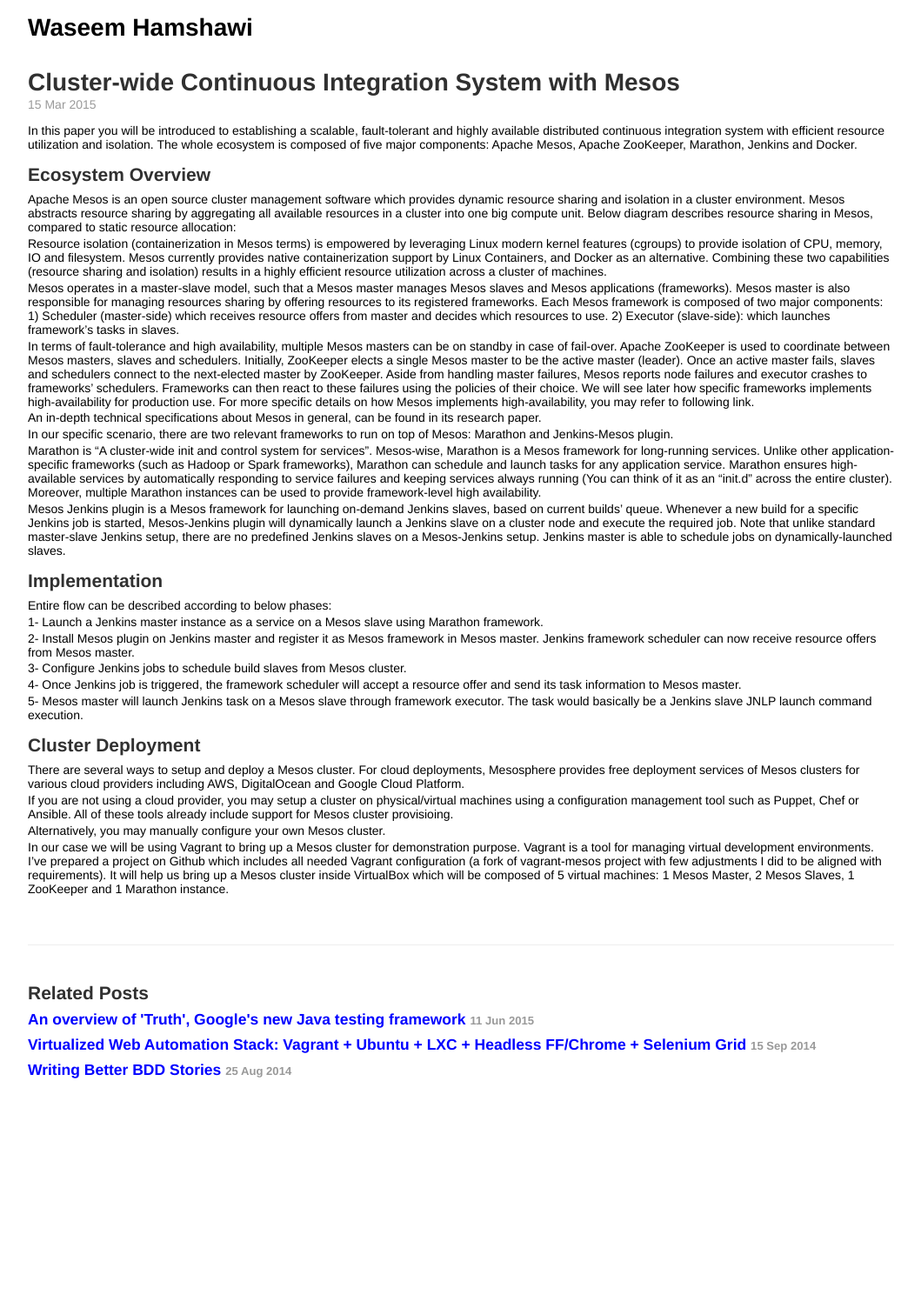
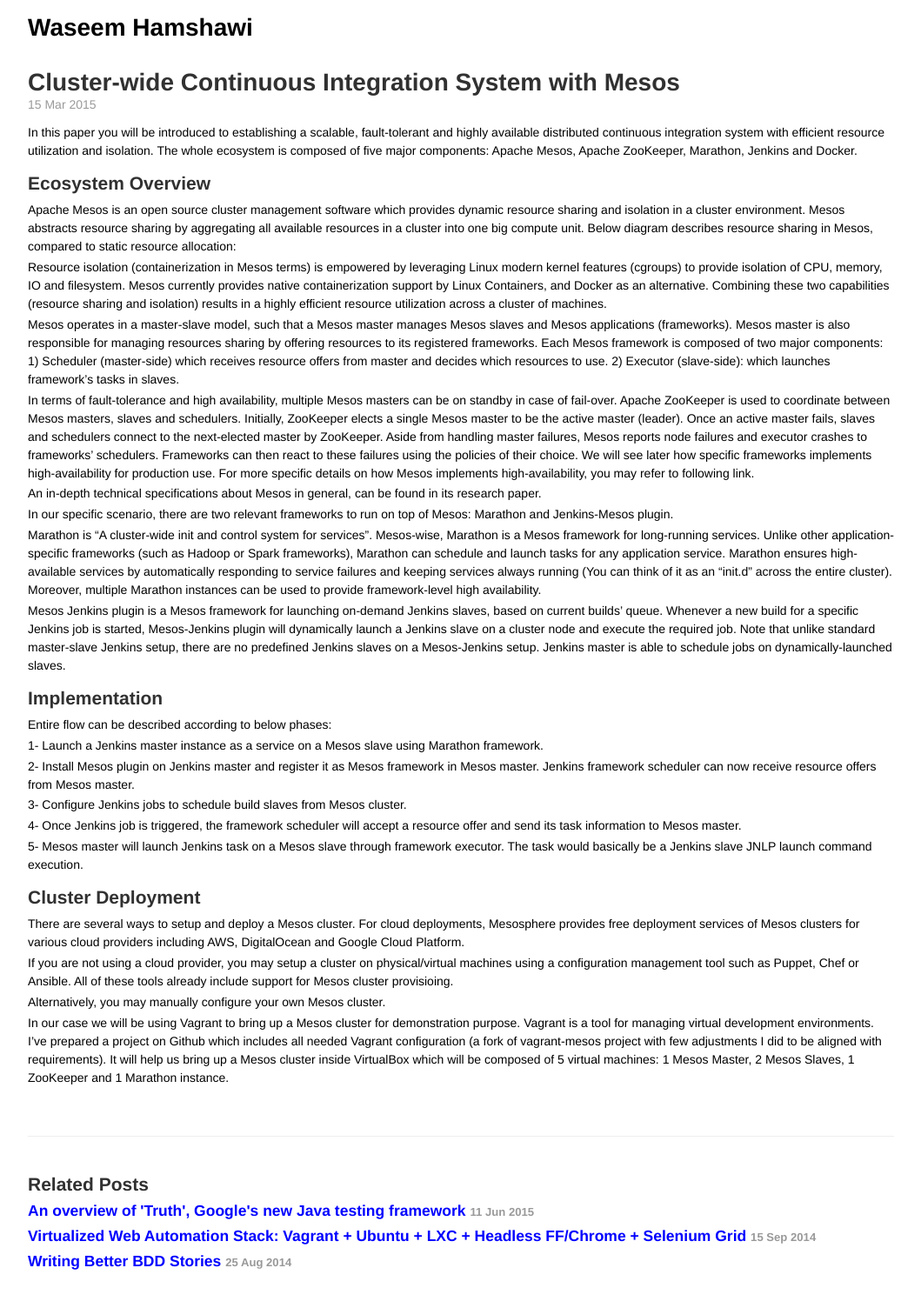
Before and after one commit to waseemh/waseemh.github.io_F, a Jekyll site: the page built from _posts/2015-03-15-cluster-wideci-system-mesos-jenkins.md, in a window 1280 px wide. Shown: the whole page at 87% size, without its empty margins (110-1169 px from the left). Built offline with Jekyll 4.4.1, drawn with Linux system fonts in a browser that asks for light colours; Markdown is read by kramdown in place of the engine named in the settings; before the commit the page ends 1284 px from its top, so only the background shows below that.

Commit message:
Update poole.css

```diff
--- a/public/css/poole.css
+++ b/public/css/poole.css
@@ -313,6 +313,8 @@
   margin-bottom: 4em;
 }
 
+.post p { line-height: 1.5};
+
 /* Blog post or page title */
 .page-title,
 .post-title,
```
